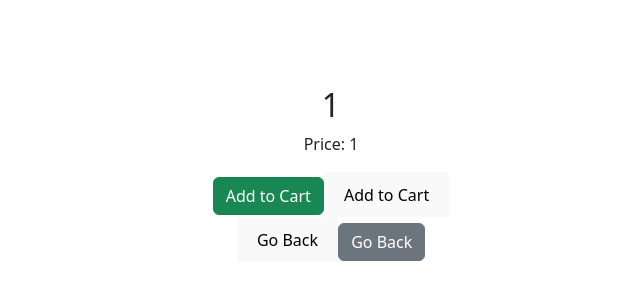
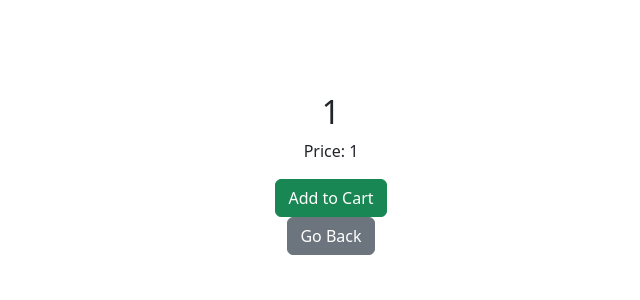
Before and after one commit to AutPort/Mission11_Porter, a React (Vite) app in the folder frontend/: page /addBook/1/1/1 in a window 1280 px wide. Shown: the part 226-526 px from the top of the page, without its empty margins (309-949 px from the left). Built offline with nearby package versions, Linux system fonts and the light colour scheme.

Commit message:
fixed merge changes

```diff
--- a/frontend/src/pages/AddBookPage.tsx
+++ b/frontend/src/pages/AddBookPage.tsx
@@ -26,20 +26,10 @@ function AddBookPage() {
       <h2>{title}</h2>
       <p>Price: {price}</p>
       <div>
-        {/* display price */}
-        {/* <input
-          type='number'
-          placeholder='Enter donation amount'
-          value={donationAmount}
-          onChange={(x) => setDonationAmount(Number(x.target.value))}
-        /> */}
         <button className='btn btn-success' onClick={handleAddToCart}>
           Add to Cart
         </button>
-        <button onClick={handleAddToCart}>Add to Cart</button>
       </div>
-      <button onClick={() => navigate(-1)}>Go Back</button>
-
       <button className='btn btn-secondary' onClick={() => navigate(-1)}>
         Go Back
       </button>
```
Also changed, not shown: 11 other files (tests, documents, lock files or other folders).
